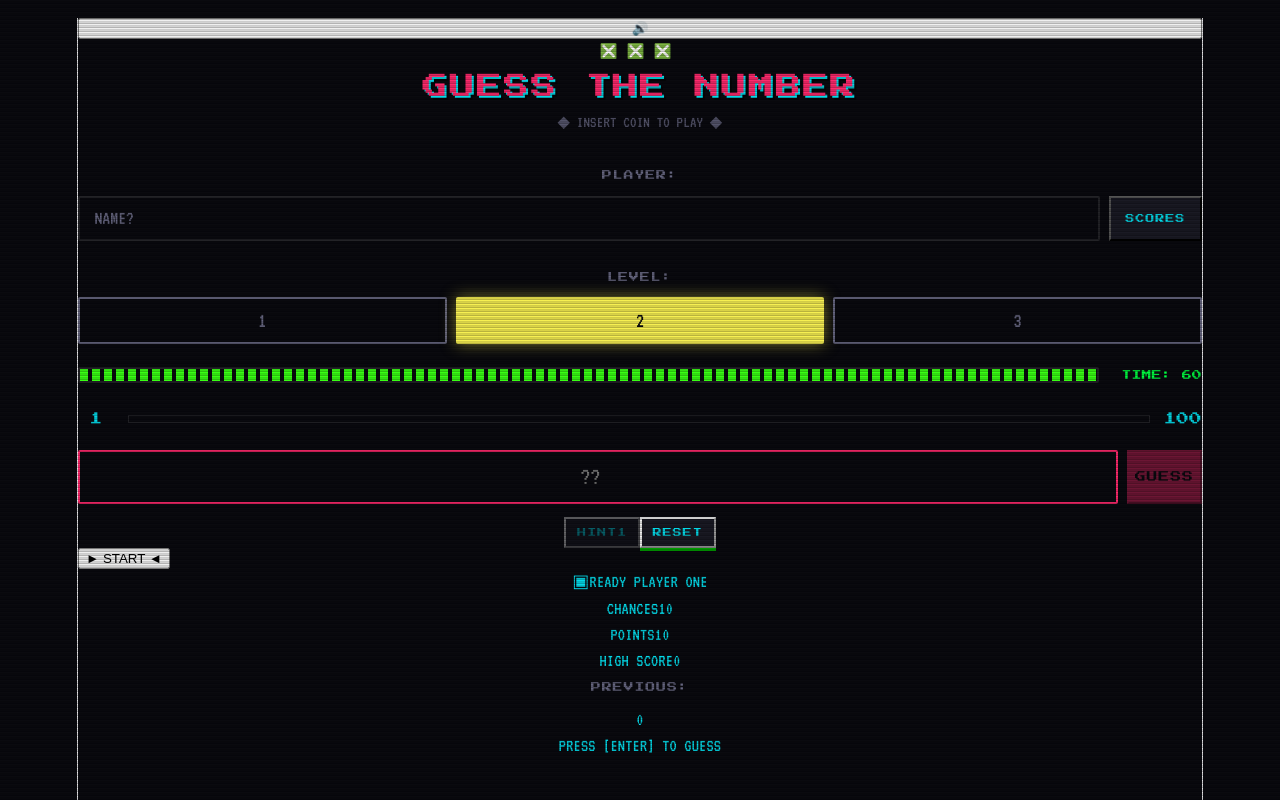
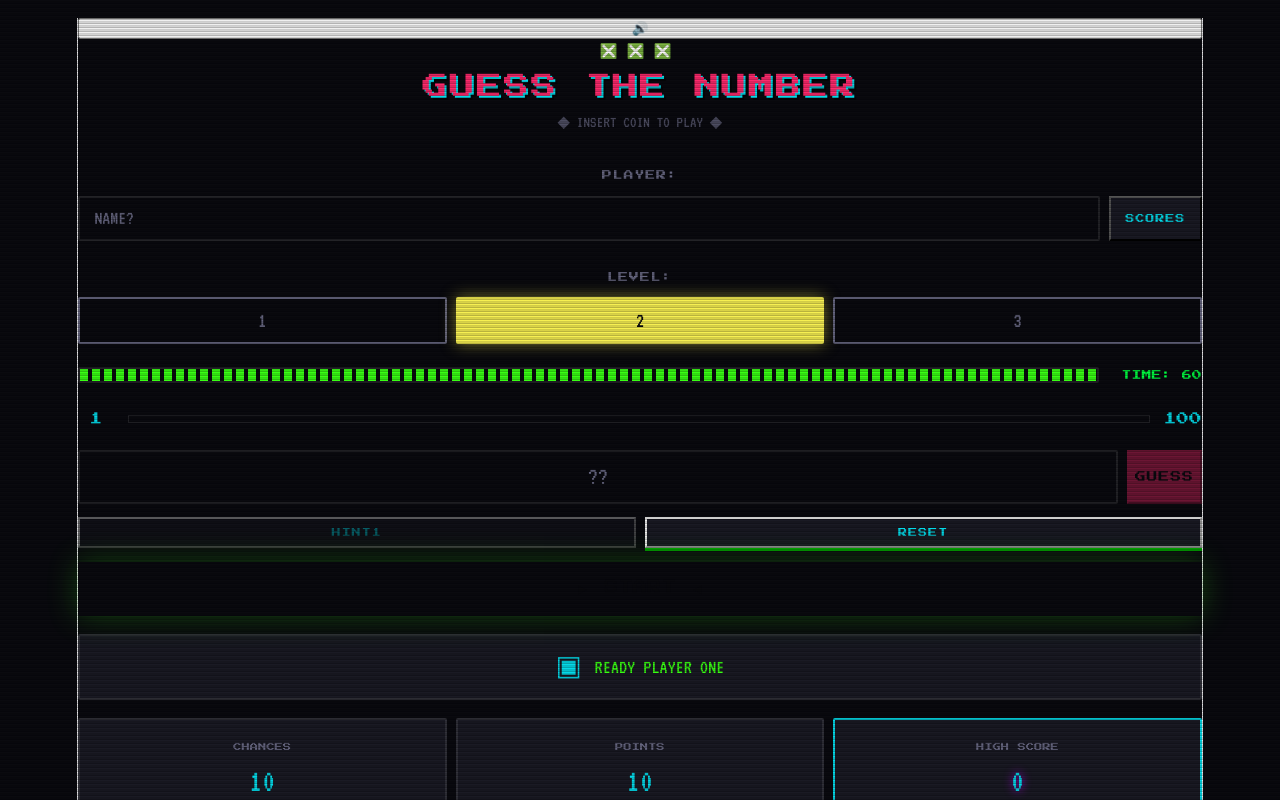
Before and after one commit to lithishr18/Game-INTUI, a React (Vite) app in the folder Guessy Intuition/: page / in a window 1280 px wide. Shown: the top 800 px of the page. Built offline with nearby package versions, Linux system fonts and the light colour scheme.

Commit message:
neon arcade works

```diff
--- a/Guessy Intuition/src/App.css
+++ b/Guessy Intuition/src/App.css
@@ -383,3 +383,271 @@ h1{
   -moz-appearance: textfield;
   appearance: textfield;
 }
+
+.input-zone input::-webkit-inner-spin-button,
+.input-zone input::-webkit-outer-spin-button{
+  -webkit-appearance:none;
+}
+
+.input-zone input::placeholder{
+  color:var(--text-dim);
+}
+
+.input-zone input:focus{
+  outline: none;
+  box-shadow: 0 0 15px rgba(255,42,109,0.5);
+}
+
+.input-zone input:disabled{
+  border-color: var(--border-dim);
+  color: var(--text-dim);
+}
+
+.action-buttons{
+  display:flex;
+  gap: 0.5rem;
+  margin-bottom: 0.75rem;
+}
+
+.action-buttons .btn-retro{
+  flex:1;
+}
+
+.btn-start{
+  width: 100%;
+  padding: 1rem;
+  background: var(--neon-green);
+  border:none;
+  border-radius: 2px;
+  color: var(--bg-dark);
+  font-family:var(--font-pixel);
+  font-size: 0.8rem;
+  cursor:pointer;
+  animation: startBlink 0.8s step-end infinite;
+  box-shadow: 0 0 30px rgba(57, 255, 20 , 0.5);
+}
+
+.btn-start:hover{
+  animation: none;
+  background: var(--text-scan);
+}
+
+@keyframes startBlink{
+  0%,100% { opacity: 1;}
+  50% { opacity: 0.5;}
+}
+
+.feedback-zone{
+  margin: 1rem 0;
+}
+
+.result-display{
+  display: flex;
+  align-items: center;
+  justify-content: center;
+  gap: 0.75rem;
+  padding: 1rem;
+  background: var(--bg-panel);
+  border: 2px solid var(--border-dim);
+  border-radius: 2px;
+  text-align: center;
+  min-height: 50px;
+  transition: all 0.3s;
+}
+
+.result-icon{
+  font-size: 1.5rem;
+  animation: iconPulse 2s ease-in-out infinite;
+}
+
+@keyframes iconPulse{
+  0%,100% { transform:scale(1);}
+  50%{ transform: scale(1.1);}
+}
+
+.result-text{
+  font-family: var(--font-terminal);
+  font-size: 1.1rem;
+  color: var(--text-secondary);
+}
+
+.result-display.warm{
+  border-color: var(--neon-yellow);
+}
+
+.result-display.warm .result-icon,
+.result-display.warm .result-text{
+  color: var(--neon-yellow);
+}
+
+.result-display.cold{
+  border-color: var(--neon-pink);
+}
+
+.result-display.cold .result-icon,
+.result-display.cold .result-text{
+  color: var(--neon-pink);
+}
+
+.result-display.success{
+  border-color: var(--neon-green);
+}
+
+.result-display.success .result-icon,
+.result-display.success .result-text{
+  color: var(--neon-green);
+}
+
+.result-display.victory{
+  border-color: var(--neon-purple);
+  background: rgba(189, 0 , 255, 0.1);
+}
+
+.result-display.victory .result-icon,
+.result-display.victory .result-text{
+  color: var(--neon-purple);
+  text-shadow: 0 0 10px var(--neon-purple);
+}
+
+.stats-zone{
+  display: grid;
+  grid-template-columns: repeat(3,1fr);
+  gap: 0.5rem;
+  margin-bottom: 1rem;
+}
+
+.stat-box{
+  display: flex;
+  flex-direction: column;
+  align-items: center;
+  padding: 0.75rem 0.5rem;
+  background: var(--bg-panel);
+  border: 2px solid var(--border-dim);
+  border-radius: 2px;
+}
+
+.stat-label{
+  font-family: var(--font-pixel);
+  font-size: 0.45rem;
+  color: var(--text-dim);
+  margin-bottom: 0.3rem;
+}
+
+.stat-value{
+  font-family: var(--font-terminal);
+  font-size: 1.8rem;
+  color:  var(--neon-cyan);
+  line-height:1;
+}
+
+.stat-box:nth-child(2) .stat-value {
+  color: var --neon-yellow;
+}
+
+.stat-box.stat-best{
+  border-color: var var(--neon-purple);
+}
+
+.stat-box.stat-best .stat-value{
+  color: var(--neon-pucd ple);
+  text-shadow: 0 0 10px var(--neon-purple);
+}
+
+.history-zone{
+  padding-top: 1rem;
+  border-top: 2px dashed var(--border-dim)4;
+}
+
+.history-header{
+  display: flex;
+  justify-content: space-between;
+  align-items: center;
+  margin-bottom: 0.5rem;
+}
+
+.history-count{
+  font-family: var(--font-pixel);
+  font-size: 0.6rem;
+  color: var(--neon-green);
+}
+
+.guess-history{
+  display: flex;
+  flex-wrap: wrap;
+  gap: 0.4rem;
+  min-height: 1.5rem;
+}
+
+.guess-history span{
+  display: inline-flex;
+  align-items: center;
+  justify-content: center;
+  padding: 0.3rem 0.5rem;
+  background: var(--bg-dark);
+  border: 1px solid var(--border-dim);
+  border-radius: 2px;
+  font-family: var(--font-terminal);
+  font-size: 0.9rem;
+  color: var(--text-scan);
+  animation: chipPop 0.3s var(--ease-arcade);
+}
+
+@keyframes chipPop{
+  0% { opacity: 0; transorm: scale(0.5) translateY(-10px);}
+  70%{ transform: scale(1.1) translateY(2px);}
+  100% { opacity:1; transform: scale(1) translateY()}
+}
+
+.game-footer{
+  margin-top:1rem;
+  padding-top: 0.75rem;
+  border-top: 1px solid var(--border-dim);
+  text-align: center;
+}
+
+.warmth-bar{
+  height: 6px;
+  background: var(--bg-dark);
+  border-top: 10x solid var(--border-dim);
+  border-radius: 2px;
+  margin-bottom: 0.75rem;
+  overflow:hidden;
+}
+
+.warmth-fill{
+  height:100%;
+  background:linear-gradient(90deg, var(--neon-cyan), var(--neon-green),var(--neon-yellow), var(--neon-pink));
+  transition: width 0.5s var(--ease-arcade);
+  box-shadow: 0 0 10px var(--neon-green);
+}
+
+.hint-text{
+  font-family: var(--font-pixel);
+  font-size: 0.45rem;
+  color: var(--text-dim);
+  margin: 0;
+}
+
+.victory-overlay{
+  position: fixed;
+  inset: 0;
+  background: rgba(10,10,15,0.95);
+  display: flex;
+  align-items: center;
+  justify-content: center;
+  z-index: 100;
+}
+
+.victory-overlay.active{
+  animation: fadeIn 0.4s;
+}
+
+@keyframes fadeIn{
+  from{ opacity:0;}
+  to { opacity:1;}
+}
+
+.victory-content{
+  text-align:center;
+  animation: victoryEnter 0.6s var(--ease-arcade);
+}
```
